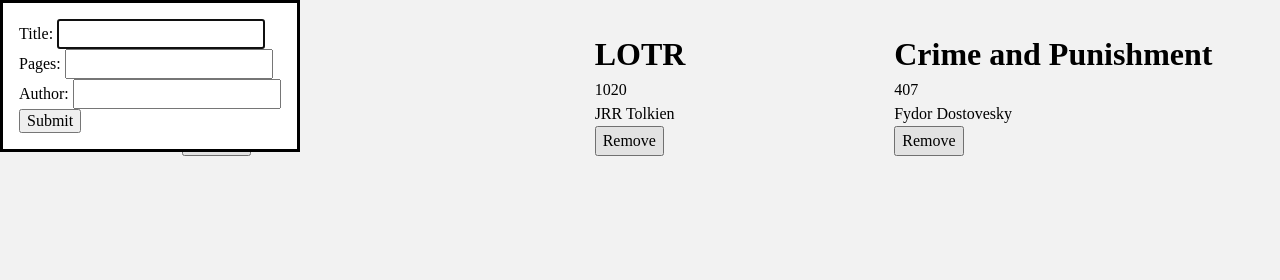
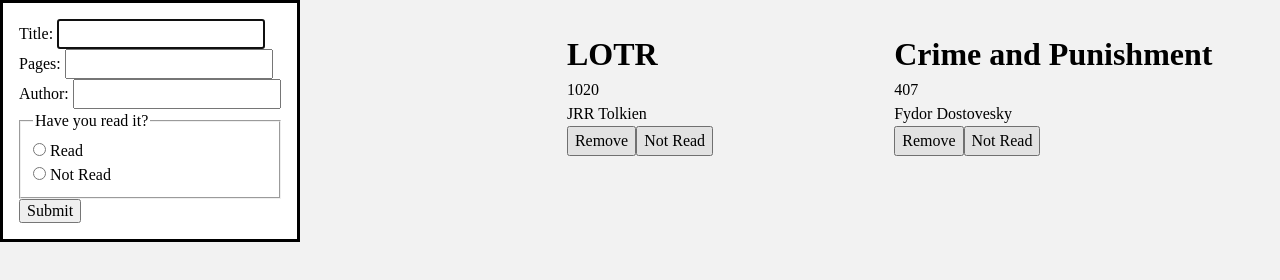
Before and after one commit to lukemullins02/js_projects, a plain HTML site: page library/index.html in a window 1280 px wide. Both pictures are taken after a click on the button "New Book". Drawn offline with Linux system fonts and the light colour scheme.

Commit message:
Add read status

```diff
--- a/library/index.html
+++ b/library/index.html
@@ -21,6 +21,25 @@
           <label for="author">Author:</label>
           <input type="text" id="author" name="author" required />
         </div>
+        <div>
+          <fieldset>
+            <legend>Have you read it?</legend>
+            <div>
+              <input type="radio" id="read" name="read" value="Read" required />
+              <label for="author">Read</label>
+            </div>
+            <div>
+              <input
+                type="radio"
+                id="read"
+                name="read"
+                value="Not Read"
+                required
+              />
+              <label for="author">Not Read</label>
+            </div>
+          </fieldset>
+        </div>
         <input type="submit" value="Submit" id="btn" />
       </form>
     </dialog>
--- a/library/lib.js
+++ b/library/lib.js
@@ -10,26 +10,34 @@ showButton.addEventListener("click", () => {
 
 const myLibrary = [];
 
-function Book(title, pages, author, id) {
+function Book(title, pages, author, read, id) {
   if (!new.target) {
     throw Error("You must use the 'new' operator to call the constructor");
   }
   this.title = title;
   this.pages = pages;
   this.author = author;
+  this.read = read;
   this.id = id;
 }
 
-function addBookToLibrary(title, pages, author) {
-  const book = new Book(title, pages, author);
+Book.prototype.getStatus = function () {
+  if (this.read === "Not Read") {
+    this.read = "Read";
+  } else {
+    this.read = "Not Read";
+  }
+};
+
+function addBookToLibrary(title, pages, author, read) {
+  const book = new Book(title, pages, author, read);
   book.id = crypto.randomUUID();
   myLibrary.push(book);
 }
 
-addBookToLibrary("Dune", "630", "Frank Herbert");
-addBookToLibrary("LOTR", "1020", "JRR Tolkien");
-addBookToLibrary("Crime and Punishment", "407", "Fydor Dostovesky");
-console.log(myLibrary);
+addBookToLibrary("Dune", "630", "Frank Herbert", "Not Read");
+addBookToLibrary("LOTR", "1020", "JRR Tolkien", "Not Read");
+addBookToLibrary("Crime and Punishment", "407", "Fydor Dostovesky", "Not Read");
 
 function displayLibrary(arr) {
   console.log("hello");
@@ -46,17 +54,22 @@ function displayLibrary(arr) {
     let pages = document.createElement("p");
     let author = document.createElement("p");
     let remove = document.createElement("button");
+    let status = document.createElement("button");
     remove.classList.add("remove");
+    status.classList.add("status");
     title.textContent = book.title;
     pages.textContent = book.pages;
     author.textContent = book.author;
     remove.textContent = "Remove";
+    status.textContent = book.read;
     newBook.appendChild(title);
     newBook.appendChild(pages);
     newBook.appendChild(author);
     newBook.appendChild(remove);
+    newBook.appendChild(status);
     newBook.classList.add("card");
     remove.dataset.id = book.id;
+    status.dataset.id = book.id;
     container.appendChild(newBook);
   });
 
@@ -64,26 +77,25 @@ function displayLibrary(arr) {
 
   remove.forEach((btn) => {
     btn.addEventListener("click", () => {
-      console.log(btn);
       let book = myLibrary.find((book) => book.id === btn.dataset.id);
       let index = myLibrary.indexOf(book);
       myLibrary.splice(index, 1);
       displayLibrary(myLibrary);
     });
   });
+
+  let status = document.querySelectorAll(".status");
+
+  status.forEach((btn) => {
+    btn.addEventListener("click", () => {
+      let book = myLibrary.find((book) => book.id === btn.dataset.id);
+      book.getStatus();
+      btn.textContent = book.read;
+    });
+  });
 }
 
 displayLibrary(myLibrary);
-// remove.forEach((btn) => {
-//   btn.addEventListener("click", () => {
-//     myLibrary.forEach(function (book, index) {
-//       if (btn.dataset.id === book.id) {
-//         myLibrary.splice(index, 1);
-//         displayLibrary(myLibrary);
-//       }
-//     });
-//   });
-// });
 
 bookInfo.addEventListener("submit", (e) => {
   e.preventDefault();
@@ -92,7 +104,8 @@ bookInfo.addEventListener("submit", (e) => {
   addBookToLibrary(
     newBook.get("title"),
     newBook.get("pages"),
-    newBook.get("author")
+    newBook.get("author"),
+    newBook.get("read")
   );
   bookInfo.reset();
   displayLibrary(myLibrary);
```
